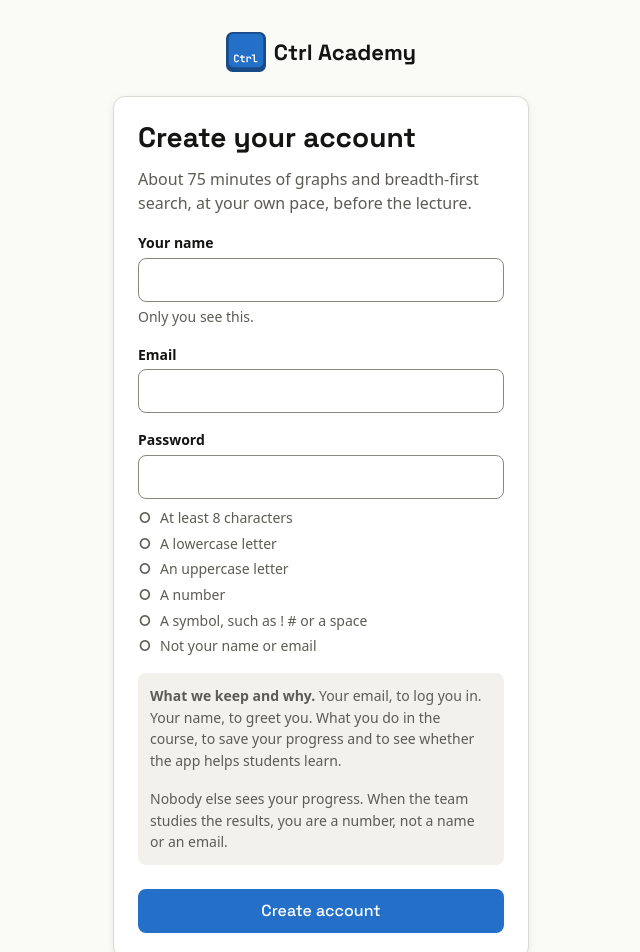
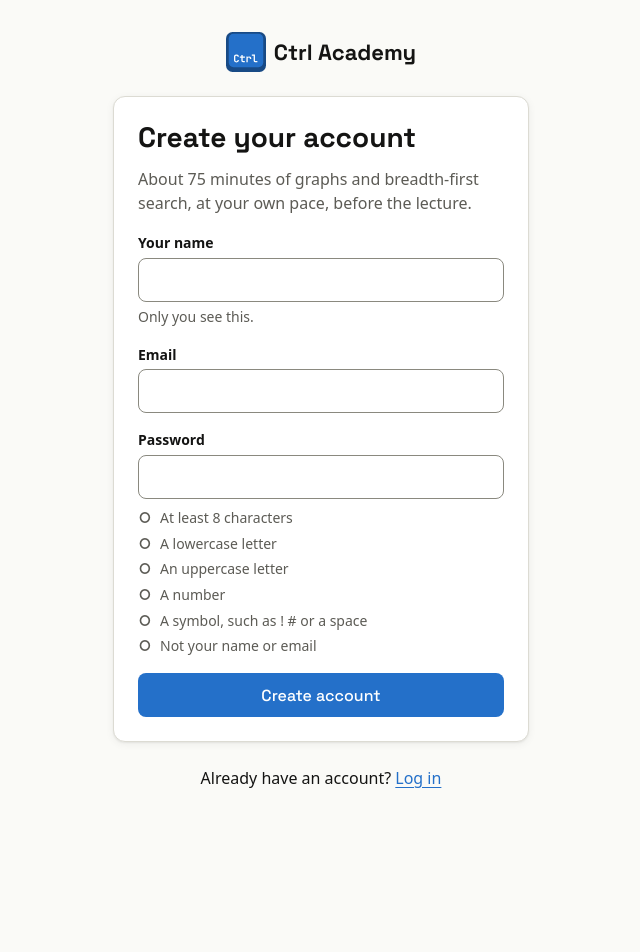
Before and after one commit to ctrl-group-cos750/cos750-project, a React (Vite) app in the folder web/: page /register in a window 1280 px wide. Shown: the top 952 px of the page, without its empty margins (319-959 px from the left). After the commit the page ends 839 px from the top, so only its background shows below. Built offline with nearby package versions, Linux system fonts and the light colour scheme; no server answers.

Commit message:
Remove the "What we keep and why" notice from the register page
Matthew asked for it to go. NFR-S8 in the SE document no longer says the
register page states what is collected.

```diff
--- a/web/src/auth/AuthLayout.module.css
+++ b/web/src/auth/AuthLayout.module.css
@@ -41,16 +41,3 @@
 .form button[type='submit'] {
   width: 100%;
 }
-
-.notice {
-  margin: 0 0 var(--space-5);
-  padding: var(--space-3);
-  font-size: var(--text-sm);
-  color: var(--color-text-muted);
-  background: var(--color-surface-sunken);
-  border-radius: var(--radius-md);
-}
-
-.notice p:last-child {
-  margin-bottom: 0;
-}
--- a/web/src/auth/RegisterPage.tsx
+++ b/web/src/auth/RegisterPage.tsx
@@ -127,17 +127,6 @@ export function RegisterPage() {
           email={values.email.trim()}
           name={values.displayName.trim()}
         />
-        <section aria-label="What we keep" className={styles.notice}>
-          <p>
-            <strong>What we keep and why.</strong> Your email, to log you in. Your name, to greet
-            you. What you do in the course, to save your progress and to see whether the app helps
-            students learn.
-          </p>
-          <p>
-            Nobody else sees your progress. When the team studies the results, you are a number, not
-            a name or an email.
-          </p>
-        </section>
         <Button type="submit" loading={register.isPending}>
           Create account
         </Button>
```
Also changed, not shown: 2 other files (tests, documents, lock files or other folders).
